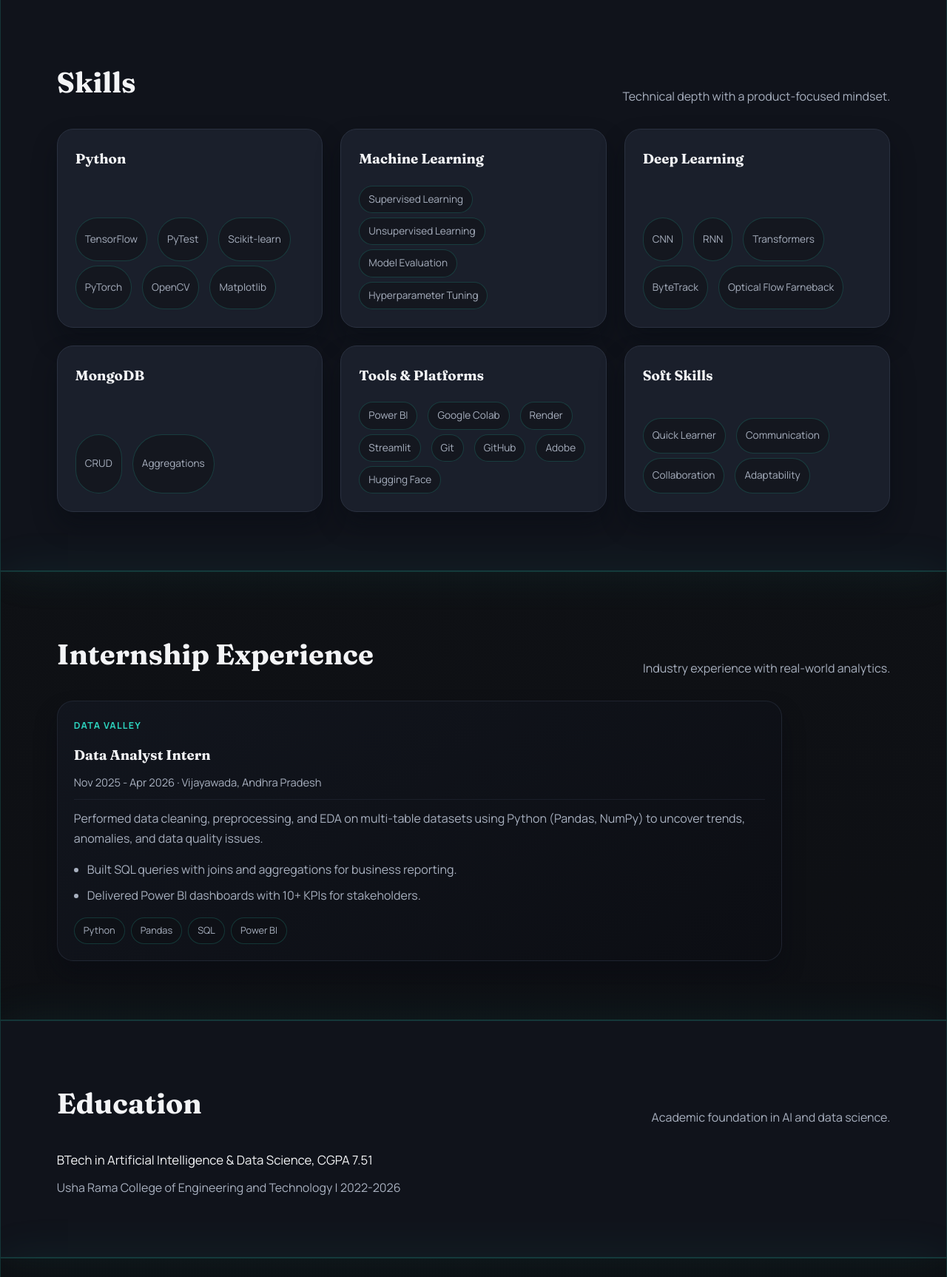
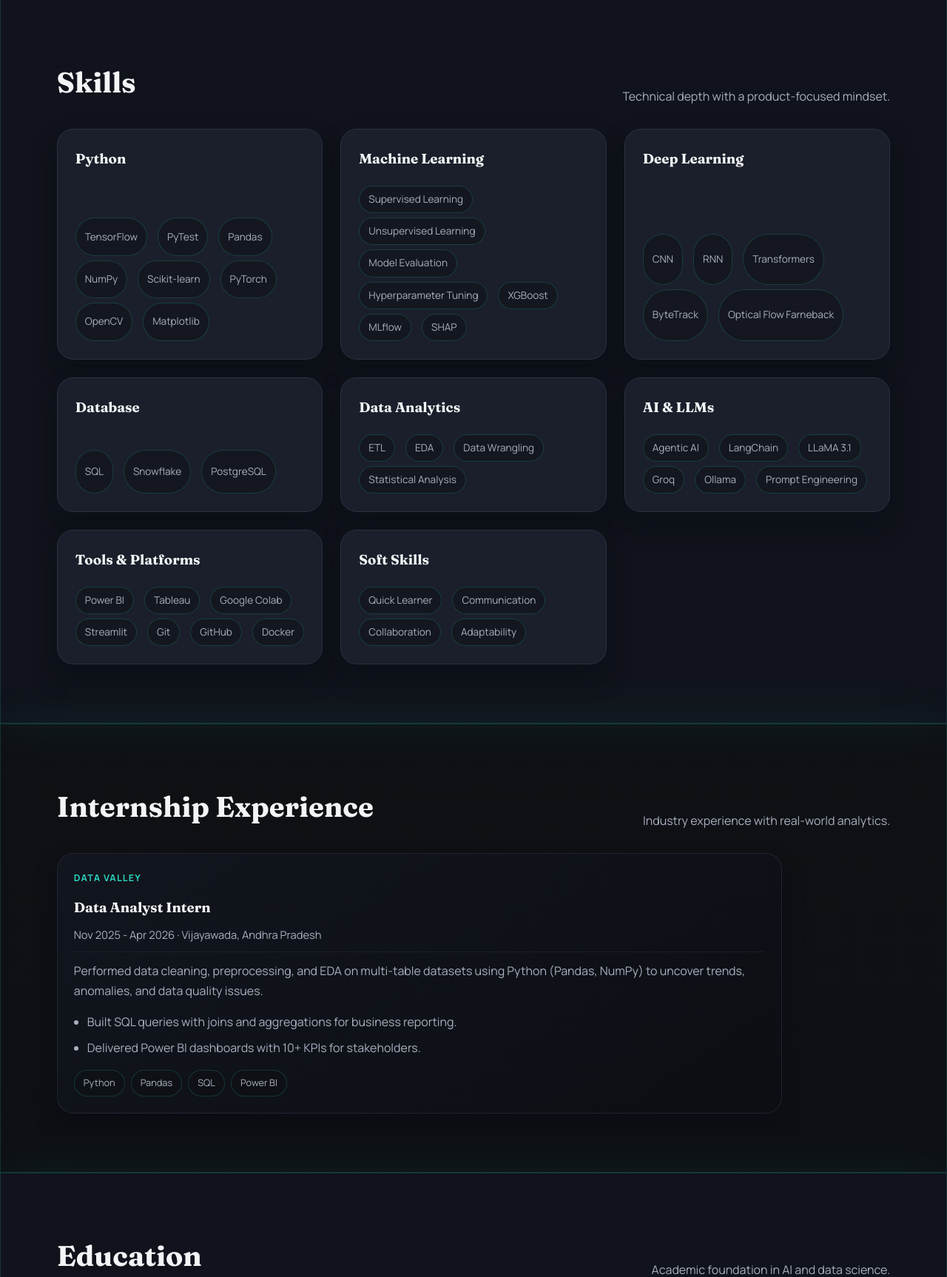
Before and after one commit to VishnuDeepak213/Vishnu-Deepak, a Django app: page / in a window 1280 px wide. Shown: the part 2717-4443 px from the top of the page at 74% size. Run offline with Django 5.2, Linux system fonts and the light colour scheme.

```diff
--- a/templates/home.html
+++ b/templates/home.html
@@ -308,17 +308,19 @@
         <h3>Python</h3>
       </header>
       <p class="tags">
-        <span>TensorFlow</span><span>PyTest</span><span>Scikit-learn</span><span>PyTorch</span><span>OpenCV</span><span>Matplotlib</span>
+        <span>TensorFlow</span><span>PyTest</span><span>Pandas</span><span>NumPy</span><span>Scikit-learn</span><span>PyTorch</span><span>OpenCV</span><span>Matplotlib</span>
       </p>
     </article>
+
     <article class="project-card">
       <header>
         <h3>Machine Learning</h3>
       </header>
       <p class="tags">
-        <span>Supervised Learning</span><span>Unsupervised Learning</span><span>Model Evaluation</span><span>Hyperparameter Tuning</span>
+        <span>Supervised Learning</span><span>Unsupervised Learning</span><span>Model Evaluation</span><span>Hyperparameter Tuning</span><span>XGBoost</span><span>MLflow</span><span>SHAP</span>
       </p>
     </article>
+
     <article class="project-card">
       <header>
         <h3>Deep Learning</h3>
@@ -327,20 +329,43 @@
         <span>CNN</span><span>RNN</span><span>Transformers</span><span>ByteTrack</span><span>Optical Flow Farneback</span>
       </p>
     </article>
+
     <article class="project-card">
       <header>
-        <h3>MongoDB</h3>
+        <h3>Database</h3>
       </header>
-      <p class="tags"><span>CRUD</span><span>Aggregations</span></p>
+      <p class="tags">
+        <span>SQL</span><span>Snowflake</span><span>PostgreSQL</span>
+      </p>
     </article>
+
+    <article class="project-card">
+      <header>
+        <h3>Data Analytics</h3>
+      </header>
+      <p class="tags">
+        <span>ETL</span><span>EDA</span><span>Data Wrangling</span><span>Statistical Analysis</span>
+      </p>
+    </article>
+
+    <article class="project-card">
+      <header>
+        <h3>AI &amp; LLMs</h3>
+      </header>
+      <p class="tags">
+        <span>Agentic AI</span><span>LangChain</span><span>LLaMA 3.1</span><span>Groq</span><span>Ollama</span><span>Prompt Engineering</span>
+      </p>
+    </article>
+
     <article class="project-card">
       <header>
         <h3>Tools &amp; Platforms</h3>
       </header>
       <p class="tags">
-        <span>Power BI</span><span>Google Colab</span><span>Render</span><span>Streamlit</span><span>Git</span><span>GitHub</span><span>Adobe</span><span>Hugging Face</span>
+        <span>Power BI</span><span>Tableau</span><span>Google Colab</span><span>Streamlit</span><span>Git</span><span>GitHub</span><span>Docker</span>
       </p>
     </article>
+
     <article class="project-card">
       <header>
         <h3>Soft Skills</h3>
@@ -400,6 +425,8 @@
     <p>Continuous learning and industry recognition.</p>
   </div>
   <div class="project-grid">
+    <article class="project-card"><header><h3>❄️ Snowflake Data Warehouse</h3></header><p>Aug 2026</p></article>
+    <article class="project-card"><header><h3>❄️ Snowflake Data Engineering</h3></header><p>Aug 2026</p></article>
     <article class="project-card"><header><h3>Deloitte Data Analytics</h3></header><p>Oct 2025</p></article>
     <article class="project-card"><header><h3>Salesforce Agent Force Global Certification</h3></header><p>Oct 2025</p></article>
     <article class="project-card"><header><h3>Cyber Security &amp; Privacy - NPTEL</h3></header><p>Jul 2024 - Oct 2024</p></article>
```
